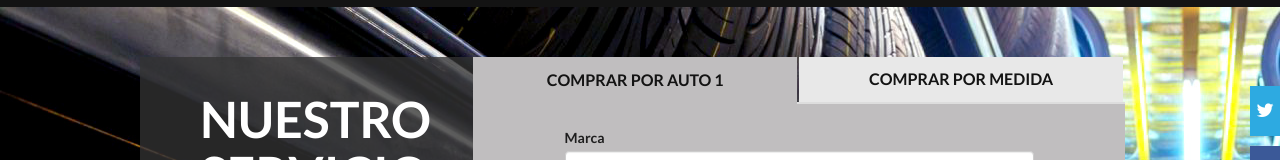
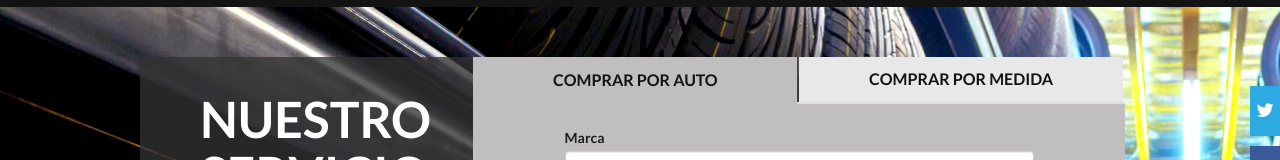
Before and after one commit to pvargas5891/bremsen, an Angular app: page /#/home in a window 1280 px wide. Shown: the part 124-284 px from the top of the page. Built offline with nearby package versions, Linux system fonts and the light colour scheme; no server answers; a web font is replaced by a local one.

Commit message:
terminar prueba para cesar

```diff
--- a/src/app/components/home/home.component.html
+++ b/src/app/components/home/home.component.html
@@ -15,7 +15,7 @@
 
             <ul class="nav nav-tabs" role="tablist">
               <li role="presentation"  style="width: 50%" class="active text-center"><a href="#comprarAro" aria-controls="comprarAro" role="tab" data-toggle="tab">
-                <b class="titulosDetalles">Comprar por auto 1</b></a></li>
+                <b class="titulosDetalles">Comprar por auto</b></a></li>
 
               <li role="presentation" class="text-center"  style="width: 50%"><a href="#comprarMedida" aria-controls="comprarMedida" role="tab" data-toggle="tab">
                 <b class="titulosDetalles">Comprar por medida</b></a></li>
```
